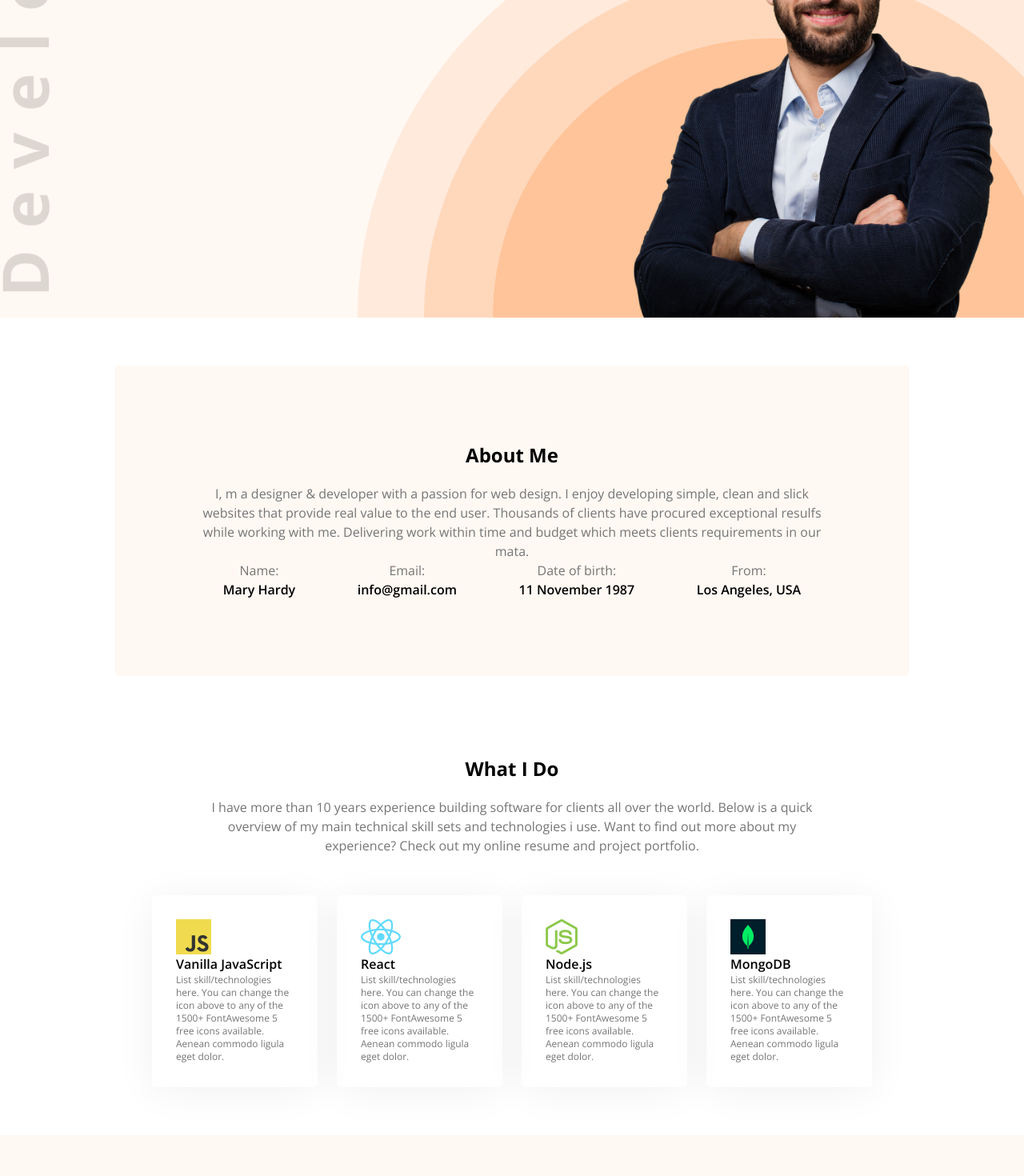
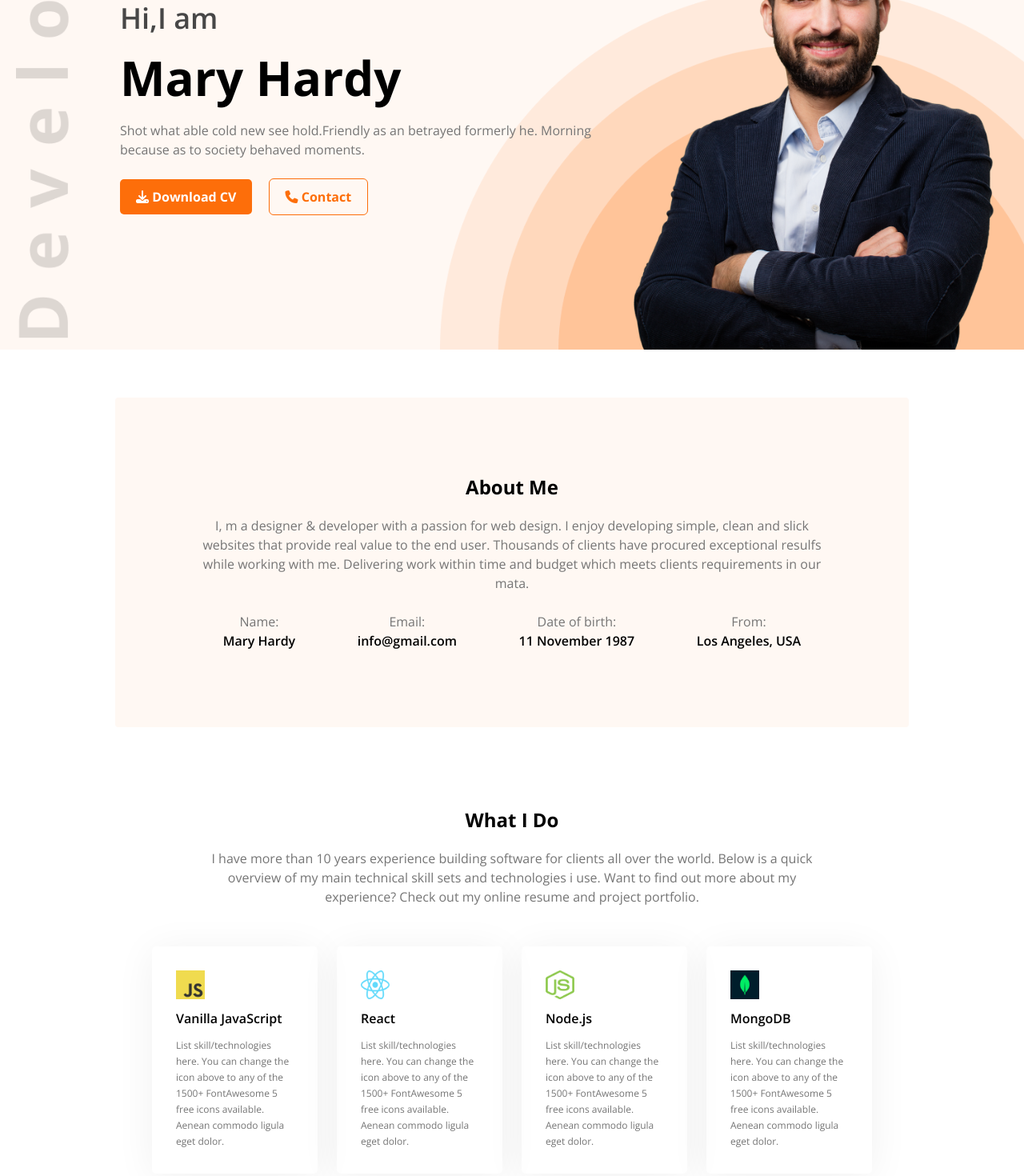
Before and after one commit to SMMuntasir/cse3532-sp25-C231037-developer-portfolio-assignment, a plain HTML site: page index.html in a window 1280 px wide. Shown: the part 249-1719 px from the top of the page at 80% size. Drawn offline with nearby package versions, Linux system fonts and the light colour scheme.

Commit message:
fixed header,about me, what i do and footer

```diff
--- a/index.html
+++ b/index.html
@@ -12,12 +12,12 @@
 
 <body class="open-sans-font">
     <header class="header">
-        <div>
+        <div class="p-5">
             <img class="developerP" src="images/developer.png" alt="">
         </div>
         <div>
             <nav>
-                <h3 class="h3">Muntas<span class="hilt">i</span>r</h3>
+                <h3 class="h3">Ma<span class="hilt">r</span>y</h3>
                 <ul class="naviga">
                     <li><a class="clearDefault" href="">Portfolio</a></li>
                     <li><a href="">Blog</a></li>
@@ -25,13 +25,13 @@
                 </ul>
             </nav>
             <div class="banner">
-                <div>
-                    <h4>Hi,I am</h4>
-                    <h1>Muntasir</h1>
-                    <p>Shot what able cold new see hold.Friendly as an betrayed formerly he. Morning because as to
+                <div class="mt-36">
+                    <h4 class="text-[#474747] text-4xl font-semibold mb-6">Hi,I am</h4>
+                    <h1 class="text-6xl font-bold mb-6">Mary Hardy</h1>
+                    <p class="text-[#757575] mb-6">Shot what able cold new see hold.Friendly as an betrayed formerly he. Morning because as to
                         society behaved moments.</p>
-                    <button class="bt"><i class="fa-solid fa-download"></i> Download CV</button>
-                    <button class="bt"><i class="fa-solid fa-phone"></i> Contact</button>
+                    <button class="bt mr-4"><i class="fa-solid fa-download"></i> Download CV</button>
+                    <button class="text-[#FD6E0A] border-1 rounded-md px-[20px] py-[10px] font-bold"><i class="fa-solid fa-phone"></i> Contact</button>
                 </div>
                 <img class="Mun" src="images/hardy.png" alt="Hardy">
             </div>
@@ -43,7 +43,7 @@
          <section class="text-center mx-36">
            <div class="bg-[#FFF8F3] rounded-sm p-24">
             <h3 class="text-2xl font-bold mb-5">About Me</h3>
-            <p class="text-[#757575]">I, m a designer & developer with a passion for web design. I enjoy developing simple, clean and slick websites that provide real value to the end user. Thousands of clients have procured exceptional resulfs while working with me. Delivering work within time and budget which meets clients requirements in our mata.</p>
+            <p class="text-[#757575] mb-6">I, m a designer & developer with a passion for web design. I enjoy developing simple, clean and slick websites that provide real value to the end user. Thousands of clients have procured exceptional resulfs while working with me. Delivering work within time and budget which meets clients requirements in our mata.</p>
             <div class="flex justify-around">
                 <div>
                     <p class="text-[#757575]">Name:</p>
@@ -72,27 +72,27 @@
                 out more about my experience? Check out my online resume and project portfolio.</p>
             <div class="page-3">
                 <div class="page-3-1">
-                    <img src="images/icons/js.png" alt="">
-                    <h4 class="font-semibold ">Vanilla JavaScript</h4>
-                    <p class="text-xs text-[#757575]">List skill/technologies here. You can change the icon above to any of the 1500+ FontAwesome 5
+                    <img class="size-9 mb-3"  src="images/icons/js.png" alt="">
+                    <h4 class="font-semibold mb-3 ">Vanilla JavaScript</h4>
+                    <p class="text-xs/5 text-[#757575] ">List skill/technologies here. You can change the icon above to any of the 1500+ FontAwesome 5
                         free icons available. Aenean commodo ligula eget dolor.</p>
                 </div>
                 <div class="page-3-1">
-                    <img src="images/icons/react.png" alt="">
-                    <h4 class="font-semibold">React</h4>
-                    <p class="text-xs text-[#757575]">List skill/technologies here. You can change the icon above to any of the 1500+ FontAwesome 5
+                    <img class="size-9 mb-3" src="images/icons/react.png" alt="">
+                    <h4 class="font-semibold mb-3">React</h4>
+                    <p class="text-xs/5 text-[#757575]">List skill/technologies here. You can change the icon above to any of the 1500+ FontAwesome 5
                         free icons available. Aenean commodo ligula eget dolor.</p>
                 </div>
                 <div class="page-3-1">
-                    <img src="images/icons/nodejs.png" alt="">
-                    <h4 class="font-semibold">Node.js</h4>
-                    <p class="text-xs text-[#757575]">List skill/technologies here. You can change the icon above to any of the 1500+ FontAwesome 5
+                    <img class="size-9 mb-3" src="images/icons/nodejs.png" alt="">
+                    <h4 class="font-semibold mb-3">Node.js</h4>
+                    <p class="text-xs/5 text-[#757575]">List skill/technologies here. You can change the icon above to any of the 1500+ FontAwesome 5
                         free icons available. Aenean commodo ligula eget dolor.</p>
                 </div>
                 <div class="page-3-1">
-                    <img src="images/icons/mongo.png" alt="">
-                    <h4 class="font-semibold">MongoDB</h4>
-                    <p class="text-xs text-[#757575]">List skill/technologies here. You can change the icon above to any of the 1500+ FontAwesome 5
+                    <img class="size-9 mb-3" src="images/icons/mongo.png" alt="">
+                    <h4 class="font-semibold mb-3">MongoDB</h4>
+                    <p class="text-xs/5 text-[#757575]">List skill/technologies here. You can change the icon above to any of the 1500+ FontAwesome 5
                         free icons available. Aenean commodo ligula eget dolor.</p>
                 </div>
             </div>
@@ -101,7 +101,7 @@
     <footer class="footer">
         <div class="connect">
             <h2 class="text-2xl font-bold mb-5">Let's Connect</h2>
-            <p class="connect-1">Please fill out the form on this section to contact with me or call between 9:00 A.M
+            <p class="connect-1 text-sm/5 text-[#474747] mb-5">Please fill out the form on this section to contact with me or call between 9:00 A.M
                 and 8:00 P.M ET, Monday through Friday.</p>
                 <div class="flex gap-3">
                     <a href="https://www.facebook.com/muntasir.sarwar.3/" target="_blank"><img src="images/icons/facebook.png"
--- a/style/style.css
+++ b/style/style.css
@@ -75,6 +75,7 @@ nav li a{
     background-image: url(../images/header_bg.png);
     background-repeat: no-repeat;
     background-position:bottom right;
+    background-size: 57%;
     background-color: #FFF8F3;
     margin-bottom: 60px;
     position: relative;
```
